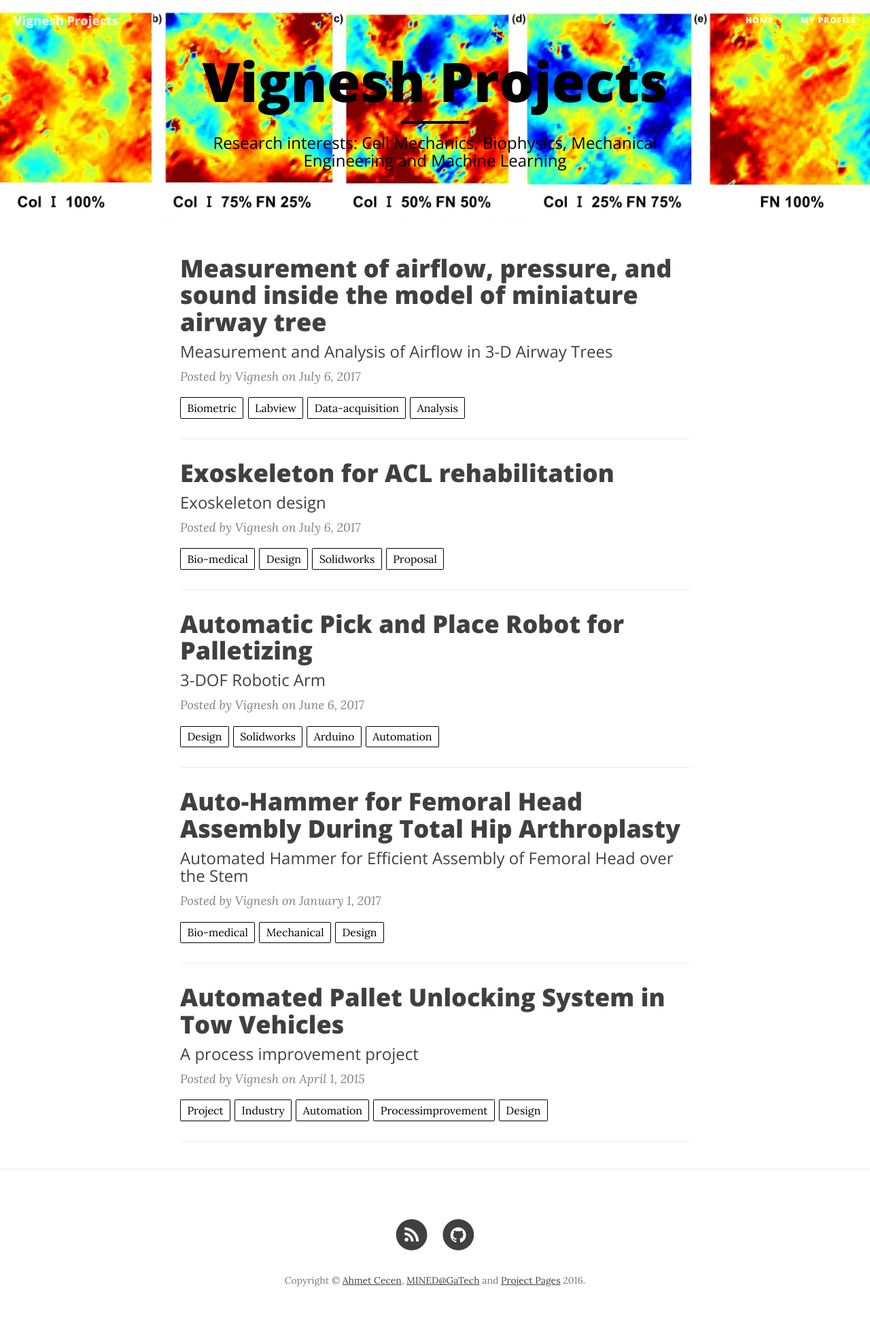
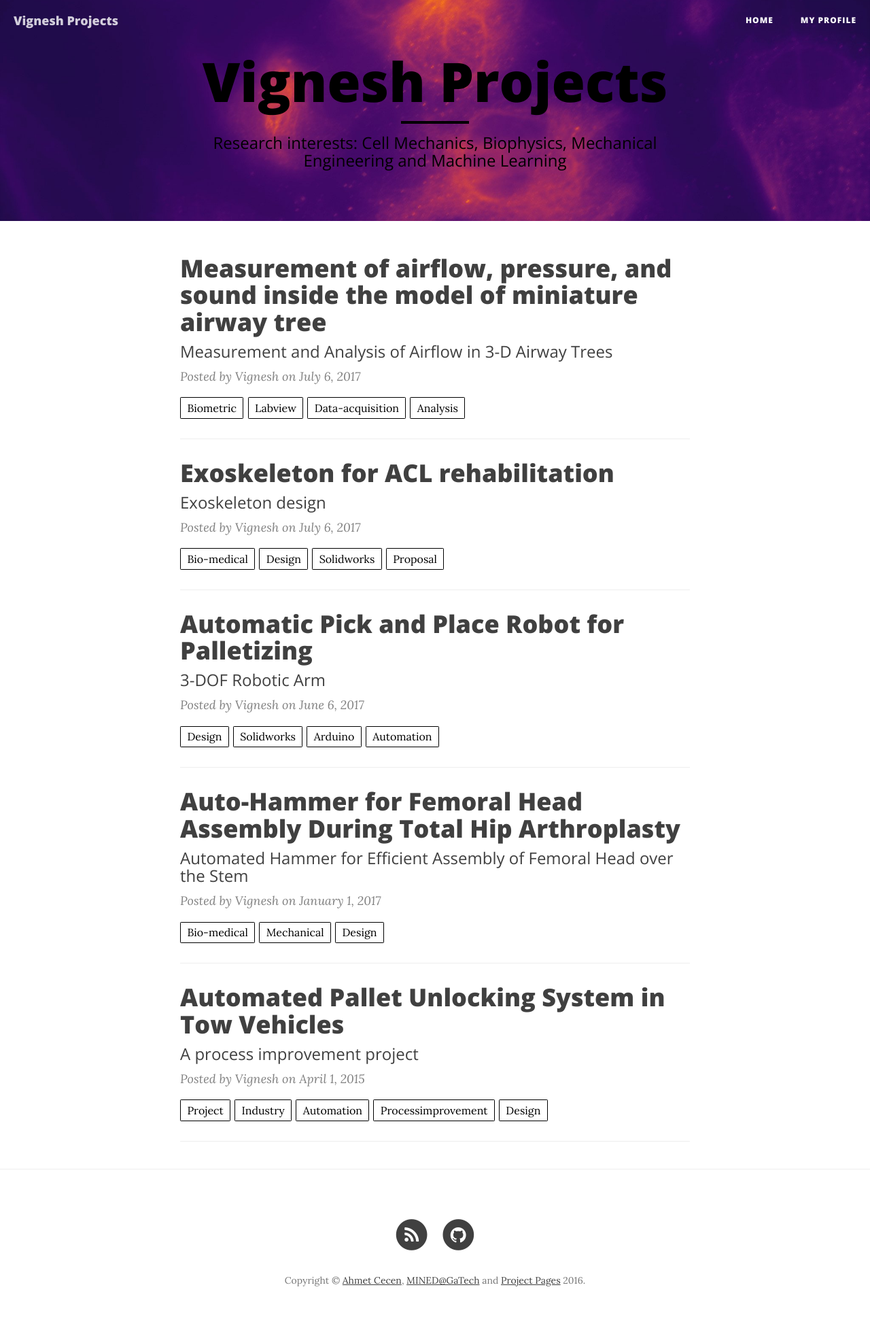
Before and after one commit to vignesharavind/vignesharavind.github.io, a Jekyll site: the page built from index.html, in a window 1280 px wide. Shown: the whole page at 68% size. Built offline with Jekyll 4.4.1, drawn with Linux system fonts in a browser that asks for light colours; nearby versions of some CDN libraries; the list of posts is cut into pages by our own code.

Commit message:
Update _config.yml

```diff
--- a/_config.yml
+++ b/_config.yml
@@ -6,7 +6,7 @@ url: "https://vignesharavind.github.io"
 
 # Secondary Parameters
 baseurl: ""
-header-img: img/Avg_Normal.JPG
+header-img: img/Inferno_Magenta.jpg
 #headercolor: "#FFFFFF"
 headercolor: "#000000"
 #logo: /img/logos/Embryo_Cover1.jpg
@@ -34,7 +34,7 @@ defaults:
     type: "pages"
     values:
     layout: "project"
-    header-img: "img/Avg_Normal.JPG"
+    header-img: "img/Inferno_Magenta.jpg"
 
 # Prose Settings
 prose:
```
